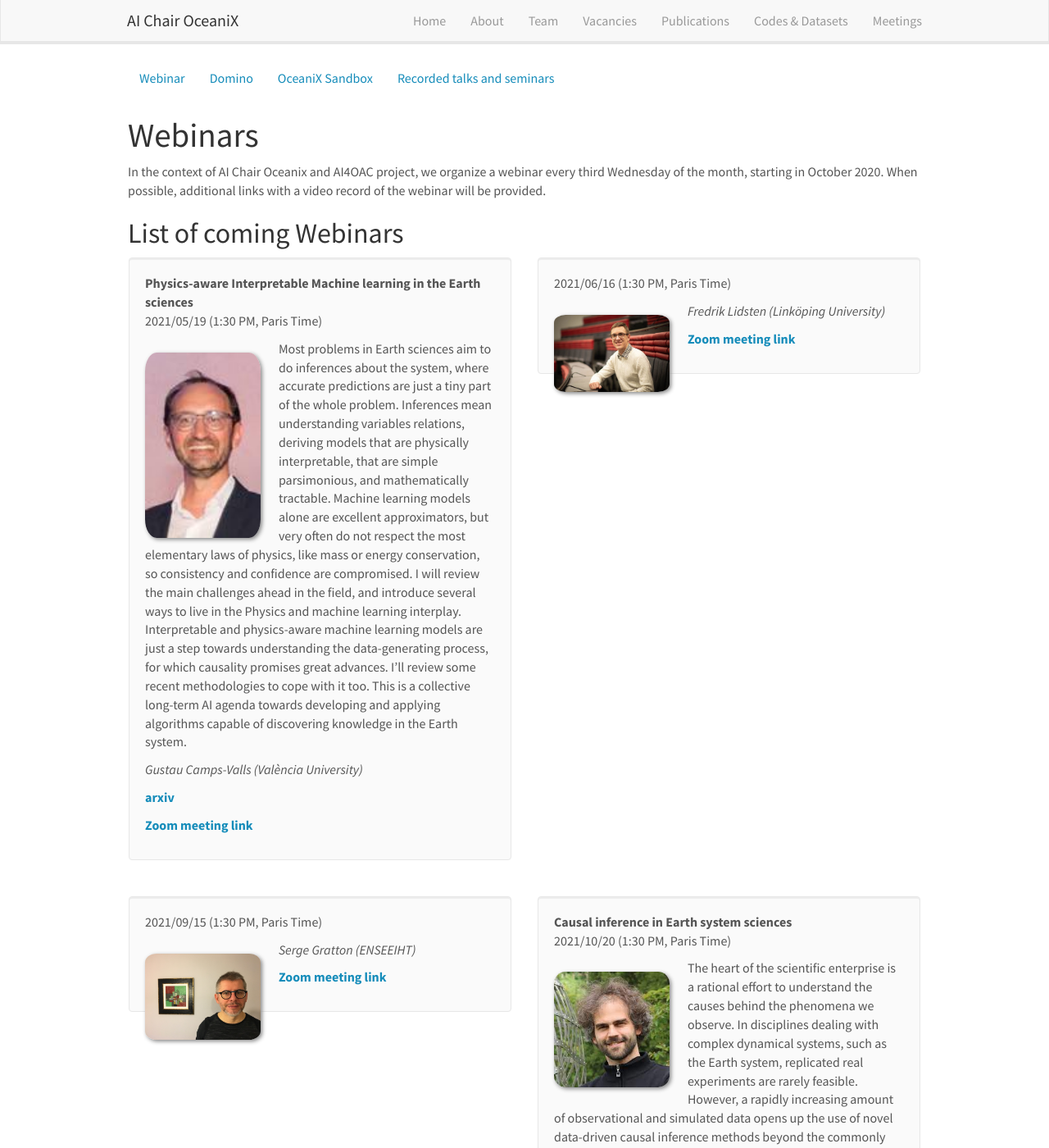
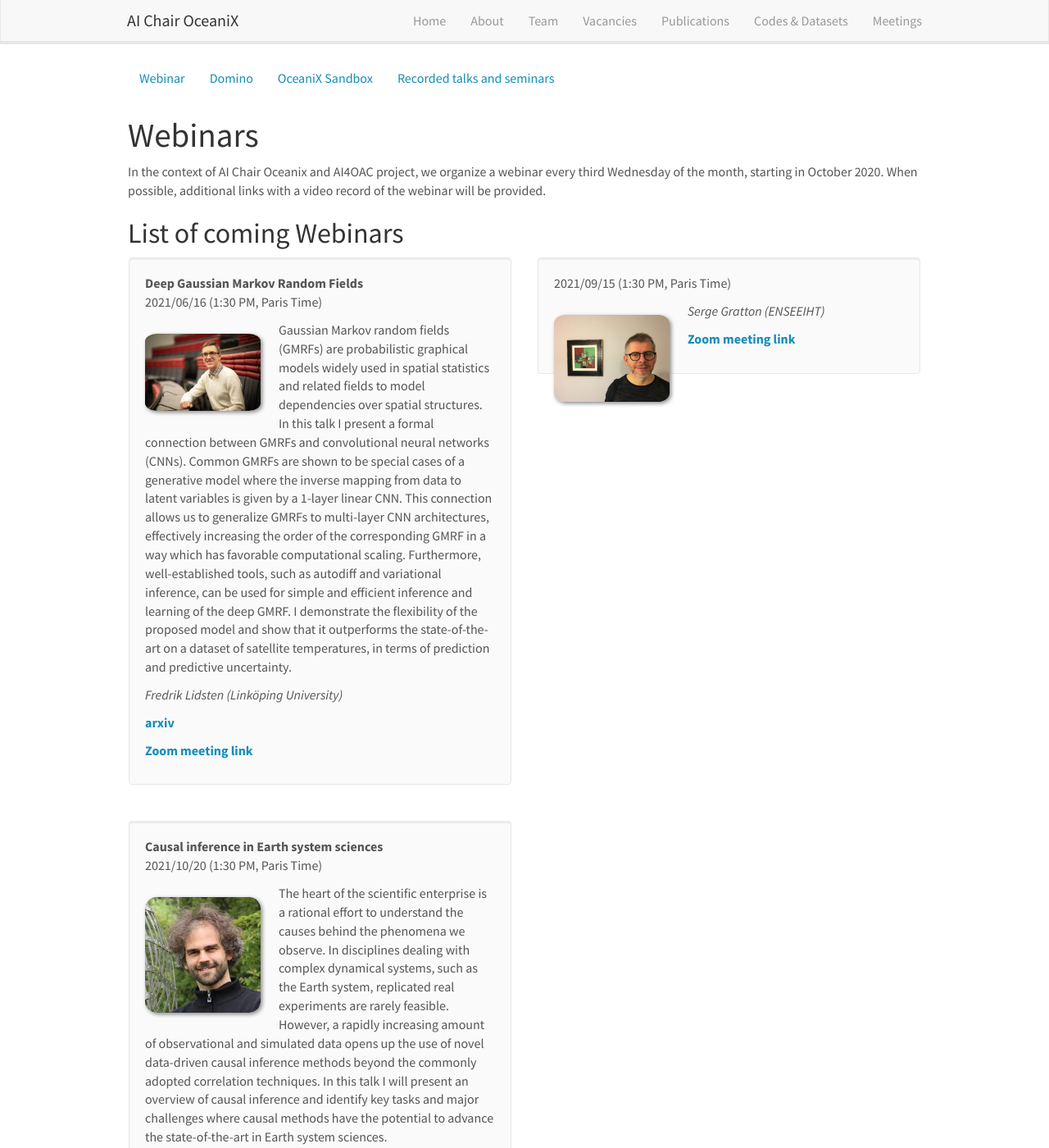
Before and after one commit to CIA-Oceanix/CIA-Oceanix.github.io, a Jekyll site: the page built from _pages/webinar.md, in a window 1280 px wide and 1400 px high. Shown: the whole window at 82% size. Built offline with Jekyll 4.4.1, drawn with Linux system fonts in a browser that asks for light colours; nearby versions of some CDN libraries; some of the changed text lies outside the part shown.

Commit message:
new talk lindsten

```diff
--- a/_data/webinarlist.yml
+++ b/_data/webinarlist.yml
@@ -129,18 +129,18 @@
     ID:
     Passcode:
   highlight: 1
-  codetype: 2
+  codetype: 1
   news1:
   news2:
 
-- title: ""
+- title: "Deep Gaussian Markov Random Fields"
   image: lidsten.jpg
-  description:
+  description: Gaussian Markov random fields (GMRFs) are probabilistic graphical models widely used in spatial statistics and related fields to model dependencies over spatial structures. In this talk I present a formal connection between GMRFs and convolutional neural networks (CNNs). Common GMRFs are shown to be special cases of a generative model where the inverse mapping from data to latent variables is given by a 1-layer linear CNN. This connection allows us to generalize GMRFs to multi-layer CNN architectures, effectively increasing the order of the corresponding GMRF in a way which has favorable computational scaling. Furthermore, well-established tools, such as autodiff and variational inference, can be used for simple and efficient inference and learning of the deep GMRF. I demonstrate the flexibility of the proposed model and show that it outperforms the state-of-the-art on a dataset of satellite temperatures, in terms of prediction and predictive uncertainty.
   date: 2021/06/16 (1:30 PM, Paris Time)
   authors: Fredrik Lidsten (Linköping University)
   link:
-    url:
-    display:
+    url: https://arxiv.org/abs/2002.07467
+    display: arxiv
   zoomlink:
     url:
     display: Zoom meeting link
```
